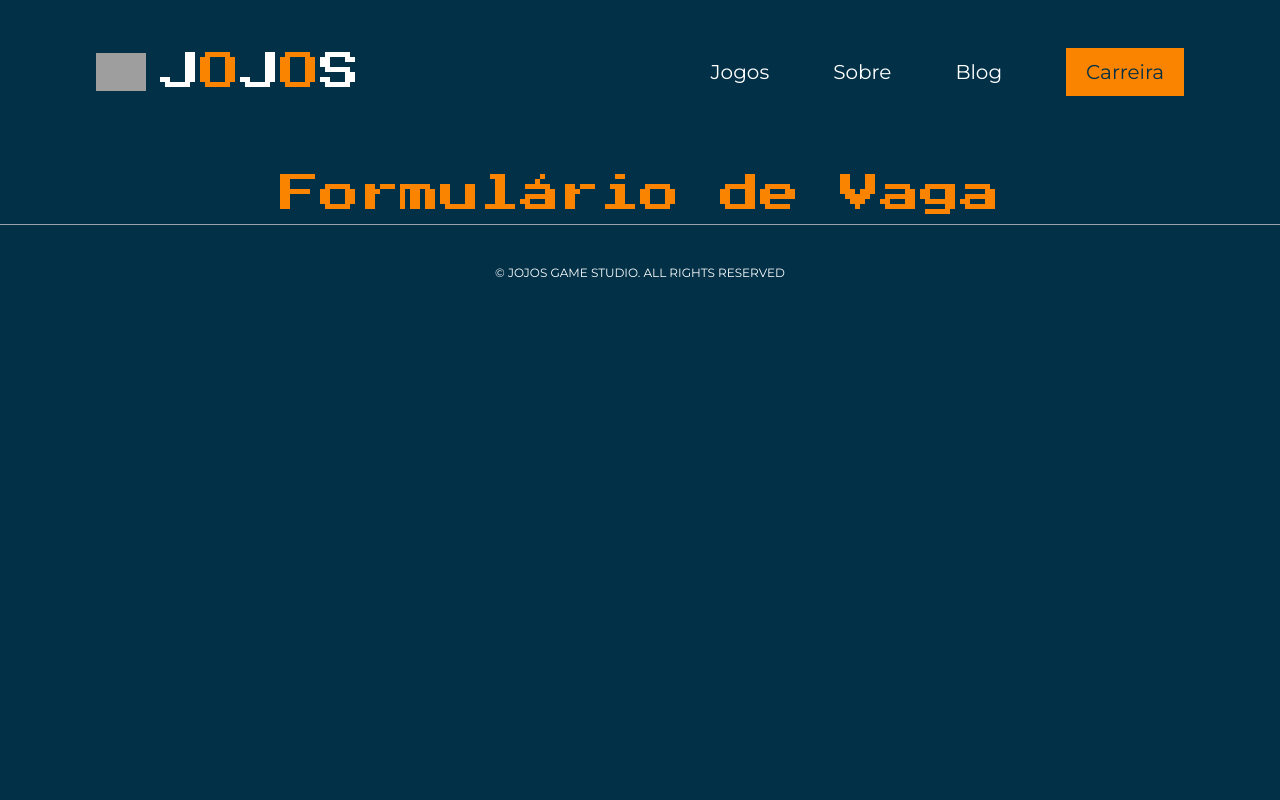
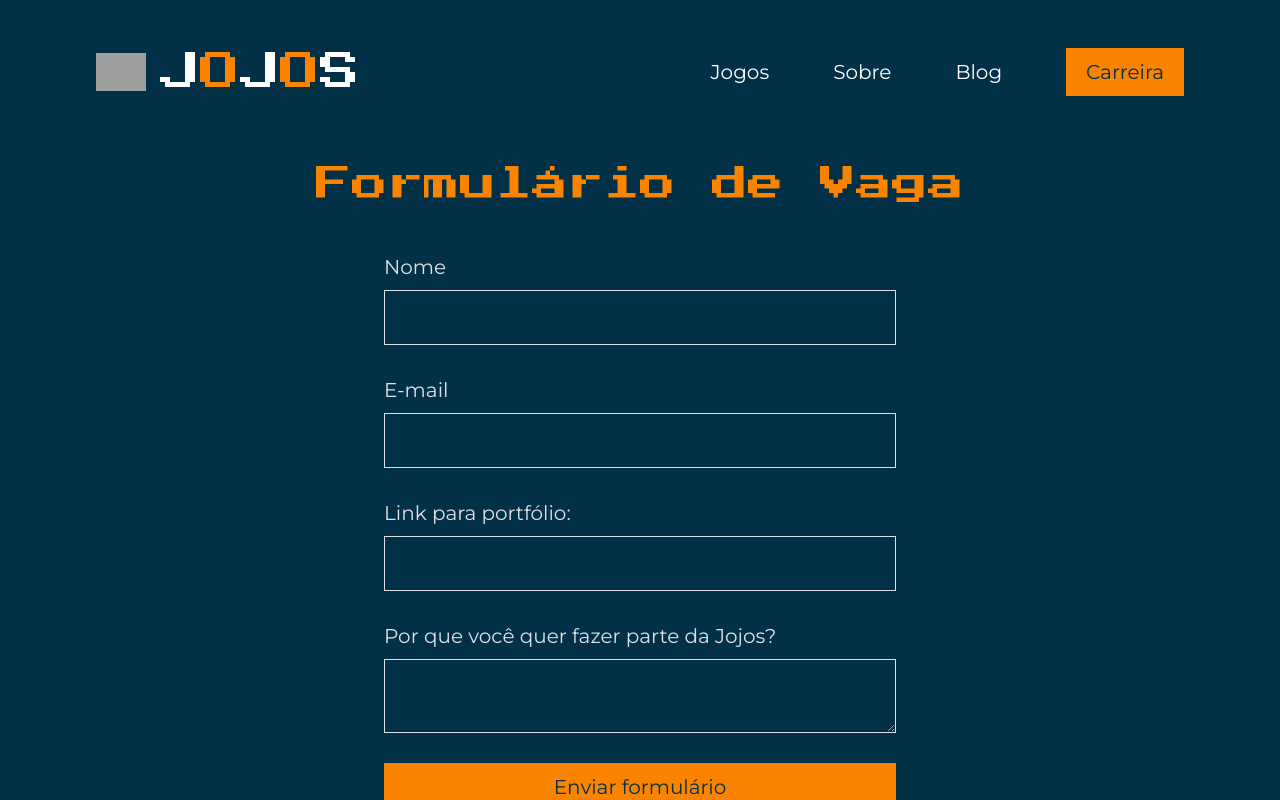
Before and after one commit to rodirog/nextjs-app, a Next.js app: page /career in a window 1280 px wide. Shown: the top 800 px of the page. Built offline with nearby package versions, Linux system fonts and the light colour scheme; grey boxes are pictures that could not be loaded.

Commit message:
feat: added career page form

```diff
--- a/src/app/(site)/blog/page.tsx
+++ b/src/app/(site)/blog/page.tsx
@@ -5,7 +5,9 @@ import { BlogCardsSection } from '../components/blog/blog-cards-section'
 const Blog = () => {
   return (
     <div className={'px-8 pt-5 sm:px-10 lg:px-24'}>
-      <h1 className={'text-center text-xl sm:text-3xl md:text-4xl mb-4'}>BLOG</h1>
+      <h1 className={'text-center text-xl sm:text-3xl md:text-4xl mb-4'}>
+        BLOG
+      </h1>
       <LastPostSection />
       <BlogCardsSection />
     </div>
--- a/src/app/(site)/career/page.tsx
+++ b/src/app/(site)/career/page.tsx
@@ -1,7 +1,10 @@
+import { CareerForm } from '../components/career-form'
+
 export default function Career() {
   return (
-    <div className="px-8 pt-5 sm:px-10 lg:px-24">
-      <h1 className={'text-center'}>Formulário de Vaga</h1>
+    <div className="pt-5">
+      <h1 className={'text-center text-xl sm:text-2xl lg:text-4xl mb-4 lg:mb-12'}>Formulário de Vaga</h1>
+      <CareerForm></CareerForm>
     </div>
   )
 }
--- /dev/null
+++ b/src/app/(site)/components/career-form/career-form.module.css
@@ -0,0 +1,87 @@
+.form p {
+  color: var(--pixel-grey);
+  font-size: 13px;
+}
+
+.form input, .form textarea {
+  margin-bottom: 15px;
+  background: none;
+  border: 1px solid var(--pixel-grey);
+  color: var(--pixel-grey);
+  font-size: 14px;
+
+  padding: 5px;
+}
+
+.form button {
+  margin-bottom: 70px;
+}
+
+.form button p {
+  color: var(--main-color);
+}
+
+@media (min-width: 640px) {
+  .form p {
+    font-size: 14px;
+    color: var(--pixel-grey);
+  }
+
+  .form input {
+    height: 35px;
+  }
+
+  .form label p {
+    margin-bottom: 2px;
+  }
+
+  .form button {
+    margin-bottom: 125px;
+  }
+}
+
+@media (min-width: 1024px) {
+  .form p {
+    color: var(--pixel-grey);
+  }
+
+  .form input, .form textarea {
+    margin-bottom: 30px;
+    padding: 15px;
+  }
+
+  .form label p {
+    margin-bottom: 4px;
+  }
+
+  .form input {
+    height: 45px;
+    font-size: 16px;
+  }
+
+  .form button p {
+    font-size: 18px;
+  }
+}
+
+@media (min-width: 1280px) {
+  .form p {
+    font-size: 20px;
+    color: var(--pixel-grey);
+  }
+
+  .form label p {
+    margin-bottom: 8px;
+  }
+
+  .form input {
+    height: 55px;
+    font-size: 20px;
+    padding: 20px;
+  }
+
+  .form button p {
+    font-size: 20px;
+  }
+
+}
--- /dev/null
+++ b/src/app/(site)/components/career-form/index.tsx
@@ -0,0 +1,28 @@
+import Button from '../navigation/navbar/Button'
+import styles from './career-form.module.css'
+
+export function CareerForm() {
+  return (
+    <div className={styles.form}>
+      <form className={'flex flex-col mx-8 sm:mx-32 md:mx-48 lg:mx-64 xl:mx-96'}>
+        <label for="name">
+          <p>Nome</p>
+        </label>
+        <input id="name" name="name" type="text" required />
+        <label for="email">
+          <p>E-mail</p>
+        </label>
+        <input id="email" name="email" type="email" required />
+        <label for="portfolio">
+          <p>Link para portfólio:</p>
+        </label>
+        <input id="portfolio" name="portfolio" type="url" required />
+        <label for="message">
+          <p>Por que você quer fazer parte da Jojos?</p>
+        </label>
+        <textarea id="message" name="message" required />
+        <Button text="Enviar formulário" type="submit"></Button>
+      </form>
+    </div>
+  )
+}
```
Also changed, not shown: src/app/(site)/components/sanity-image/index.tsx (line endings or trailing spaces).
